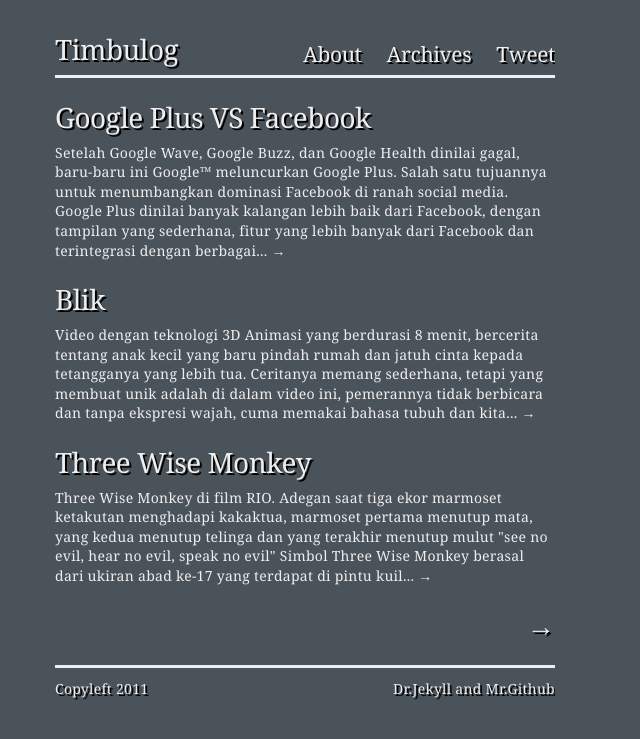
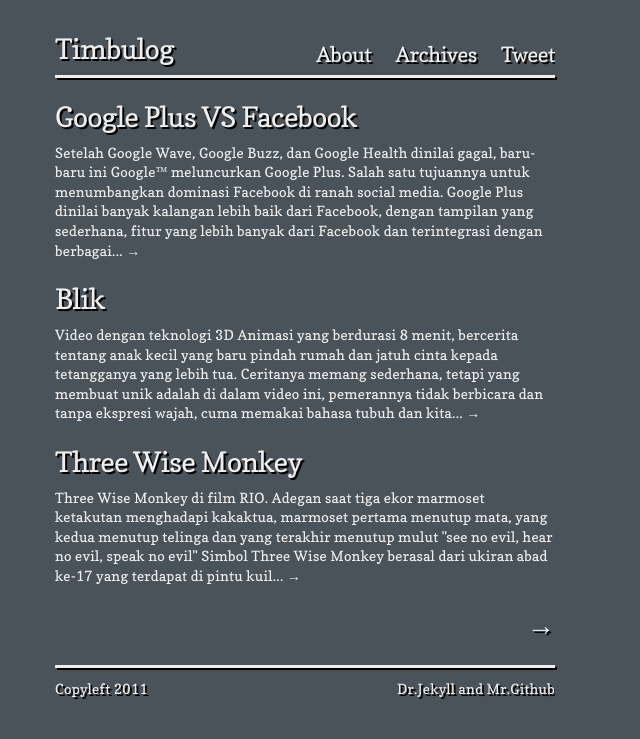
Before and after one commit to timbul/timbul.github.com, a Jekyll site: the page built from index.html, in a window 1280 px wide. Shown: the top 739 px of the page, without its empty margins (0-640 px from the left). Built offline with Jekyll 4.4.1, drawn with Linux system fonts in a browser that asks for light colours; Markdown is read by kramdown in place of the engine named in the settings; the list of posts is cut into pages by our own code.

Commit message:
edit css

```diff
--- a/css/style.css
+++ b/css/style.css
@@ -1,271 +1,62 @@
 @charset "utf-8";
-html, body, div, span, object, iframe, h1, h2, h3, h4, h5, h6, p, blockquote, pre, abbr, address, cite, code, del, dfn, em, img, ins, kbd, q, samp, small, strong, sub, sup, var, b, i, dl, dt, dd, ol, ul, li, fieldset, form, label, legend, table, caption, tbody, tfoot, thead, tr, th, td, article, aside, canvas, details, figcaption, figure, footer, header, hgroup, menu, nav, section, summary, time, mark, audio, video {
-margin : 0;
-padding : 0;
-border : 0;
-outline : 0;
-vertical-align : baseline;
-background : transparent;
-}
-body {
-line-height : 1.4;
-}
-article, aside, canvas, details, figcaption, figure, footer, header, hgroup, menu, nav, section, summary {
-display : block;
-}
-blockquote, q {
-quotes : none;
-}
-blockquote:before, blockquote:after, q:before, q:after {
-content : '';
-content : none;
-}
-a {
-margin : 0;
-padding : 0;
-font-size : 100%;
-vertical-align : baseline;
-background : transparent;
-}
-ins {
-background-color : #ff9;
-color : #000;
-text-decoration : none;
-}
-mark {
-background-color : #ff9;
-color : #000;
-font-style : italic;
-font-weight : bold;
-}
-del {
-text-decoration : line-through;
-}
-abbr[title], dfn[title] {
-border-bottom : 1px dotted #000;
-cursor : help;
-}
-table {
-border-collapse : collapse;
-border-spacing : 0;
-}
-hr {
-display : block;
-height : 1px;
-border : 0;
-border-top : 1px solid #cccccc;
-margin : 1em 0;
-padding : 0;
-}
-input, select {
-vertical-align : middle;
-}
-.grid_3 {
-width : 150px;
-}
-.grid_5 {
-width : 245px;
-}
-.grid_7 {
-width : 340px;
-}
-.grid_10 {
-width : 500px;
-}
-.column {
-margin : 0 5px;
-overflow : hidden;
-float : left;
-display : inline;
-}
-.row {
-width : 510px;
-margin : 0 0 0 50px;
-overflow : hidden;
-}
-.row .row {
-margin : 0 -5px;
-width : auto;
-display : inline-block;
-}
-body {
-background-color : #4a525a;
-color : #eee;
-font : 14px 'Copse', Georgia, "Times New Roman", Times, serif;
-position : relative;
-line-height : 1.4;
-letter-spacing : 0.02em;
-}
-@font-face {
-{
-font-family : "'Copse'";
-font-style : normal;
-font-weight : normal;
-src : local('Copse'), url('/css/copse.woff') format('woff');
-}
-}
-a:link, a:visited {
-color : #eee;
-text-decoration : none;
-}
-a:hover {
-text-decoration : none;
-color : #aaa;
-}
-a:focus {
-top : 1px;
-left : 1px;
-position : relative;
-outline : 0;
-}
-article p a:link, article p a:visited {
-color : #eee;
-border-bottom : 1px solid #eee;
-}
-article p a:hover {
-color : #aaa;
-border-bottom : 1px solid #aaa;
-}
-blockquote {
-font-family : Georgia, "Times New Roman", Times, serif;
-margin : 5px;
-padding : 10px;
-font-size : 1.52em;
-font-style : italic;
-line-height : 1.3em;
-quotes : none;
-}
-h1, h2, h3, h4, h5 {
-margin : 0 0 0.2em;
-letter-spacing : -0.02em;
-}
-h1, h2 {
-font-size : 2em;
-font-weight : normal;
-}
-h3 {
-font-size : 1.652em;
-}
-h4 {
-font-size : 1em;
-}
-h5 {
-font-size : 1.252em;
-}
-h6 {
-font-size : 1.52em;
-}
-nav ul {
-list-style : none;
-font-size : 1.5em;
-margin : 10px 0 0;
-text-align : right;
-letter-spacing : -0.02em;
-}
-nav ul li {
-display : inline;
-padding-left : 20px;
-padding-left : 20px;
-}
-ul {
-list-style : none;
-}
-ul, ol {
-margin : 0 0 1.5em 2em;
-padding : 0;
-}
-::selection {
-background : #595348;
-}
-p {
-margin : 0 0 1.52em;
-}
-p img.kiri {
-float : left;
-margin-right : 1.52em;
-}
-p img.kanan {
-float : right;
-margin-left : 1.52em;
-}
-strong {
-font-weight : 600;
-}
-em, dfn {
-font-style : italic;
-}
-dfn {
-font-weight : 600;
-}
-sup, sub {
-line-height : 0;
-}
-abbr, acronym {
-border-bottom : 1px dashed #ccc;
-}
-address {
-margin : 0 0 1.5em;
-font-style : italic;
-}
-del {
-color : #666;
-}
-pre, code, tt {
-font : 1em 'andale mono', 'lucida console', monospace;
-line-height : 1.5;
-display : block;
-}
-code {
-background-color : #eee;
-display : inline;
-padding : 0 2px 1px 2px;
-line-height : 1.1em;
-}
-pre {
-margin : 1.5em 0;
-white-space : pre;
-}
-.tengah {
-text-align : center;
-}
-.right {
-text-align : right;
-float : right;
-}
-.gambar {
-padding-bottom : 11px;
-background : url('/images/bgr.png') 23px bottom no-repeat;
-position : relative;
-width : 500px;
-}
-footer {
-font-size : 1em;
-margin : 20px auto;
-line-height : 3em;
-}
-header {
-margin : 30px auto 20px;
-}
-.garis {
-height : 3px;
-width : 500px;
-margin : 0 auto 0 55px;
-background-color : #eee;
-overflow : hidden;
-display : block;
-}
-.prev, .next, header, footer, h1, h2, h3, h4, h5 {
-text-shadow : #000000 2px 2px 0;
-}
-.prev, .next {
-font-size : 2em;
-font-weight : bold;
-}
-.post {
-margin-top : 20px;
-margin-bottom : 20px;
-}
-::selection {
-background : #606870;
-color : white;
-}
+html, body, div, span, object, iframe, h1, h2, h3, h4, h5, h6, p, blockquote, pre, abbr, address, cite, code, del, dfn, em, img, ins, kbd, q, samp, small, strong, sub, sup, var, b, i, dl, dt, dd, ol, ul, li, fieldset, form, label, legend, table, caption, tbody, tfoot, thead, tr, th, td, article, aside, canvas, details, figcaption, figure, footer, header, hgroup, menu, nav, section, summary, time, mark, audio, video{margin:0; padding:0; border:0; outline:0; vertical-align:baseline; background:transparent; }
+body{line-height:1.4; }
+article, aside, canvas, details, figcaption, figure, footer, header, hgroup, menu, nav, section, summary{display:block; }
+blockquote, q{quotes:none; }
+blockquote:before, blockquote:after, q:before, q:after{content:''; content:none; }
+a{margin:0; padding:0; font-size:100%; vertical-align:baseline; background:transparent; }
+ins{background-color:#ff9; color:#000; text-decoration:none; }
+mark{background-color:#ff9; color:#000; font-style:italic; font-weight:bold; }
+del{text-decoration:line-through; }
+abbr[title], dfn[title]{border-bottom:1px dotted #000; cursor:help; }
+table{border-collapse:collapse; border-spacing:0; }
+hr{display:block; height:1px; border:0; border-top:1px solid #cccccc; margin:1em 0; padding:0; }
+input, select{vertical-align:middle; }
+.grid_3 { width:150px; }
+.grid_5 { width:245px; }
+.grid_7 { width:340px; }
+.grid_10 { width:500px; }
+.column {margin: 0 5px;	overflow: hidden;float: left;display: inline;}
+.row {	width: 510px;margin: 0 0 0 50px;	overflow: hidden;}
+.row .row {margin: 0 -5px;	width: auto;display: inline-block;}
+body{background-color:#4A525A; color:#eee; font:14px 'Copse',Georgia,"Times New Roman",Times,serif; position:relative; line-height:1.4; letter-spacing:0.02em;}
+@font-face { font-family: 'Copse'; font-style: normal; font-weight: normal; src: local('Copse'), url('/css/copse.woff') format('woff');}
+a:link, a:visited{color:#eee; text-decoration:none;}
+a:hover{text-decoration:none; color:#aaa; }
+a:focus{top:1px; left:1px; position:relative; outline:0; }
+article p a:link, article p a:visited{color:#eee; border-bottom:1px solid #eee;}
+article p a:hover{color:#aaa;border-bottom:1px solid #aaa; }
+blockquote{font-family:Georgia,"Times New Roman",Times,serif; margin:5px; padding:10px; font-size:1.52em; font-style:italic; line-height:1.3em; quotes:none; }
+h1, h2, h3, h4, h5{margin:0 0 0.2em;letter-spacing: -0.02em;}
+h1, h2 { font-size:2em; font-weight:normal;}
+h3{font-size:1.652em; }
+h4{font-size:1em; }
+h5{font-size:1.252em; }
+h6{font-size:1.52em; }
+nav ul{list-style:none; font-size:1.5em; margin:10px 0 0; text-align:right; letter-spacing: -0.02em;}
+nav ul li{display:inline; padding-left:20px; padding-left:20px; }
+ul{list-style:none; }
+ul, ol{margin:0 0 1.5em 2em; padding:0; }
+p{margin:0 0 1.52em; }
+p img.kiri{float:left; margin-right:1.52em; }
+p img.kanan{float:right; margin-left:1.52em; }
+strong{font-weight:600; }
+em, dfn{font-style:italic; }
+dfn{font-weight:600; }
+sup, sub{line-height:0; }
+abbr, acronym{border-bottom:1px dashed #ccc; }
+address{margin:0 0 1.5em; font-style:italic; }
+del{color:#666; }
+pre, code, tt{font:1em 'andale mono','lucida console',monospace; line-height:1.5; display:block; }
+code{background-color:#eee; display:inline; padding:0 2px 1px 2px; line-height:1.1em; }
+pre{margin:1.5em 0; white-space:pre; }
+.tengah {text-align:center;}
+.right{text-align:right;float:right;}
+.gambar{padding-bottom:11px; background:url('/images/bgr.png') 23px bottom no-repeat; position:relative; width:500px;}
+footer{font-size:1em; margin:20px auto; line-height: 3em;}
+header{margin:30px auto 20px;}
+.garis {height: 3px; width: 500px; margin: 0 auto 0 55px; background-color: #eee; box-shadow: 2px 2px 0px #000000; overflow:hidden; display:block;}
+.prev, .next, header, footer, h1, h2, h3, h4, h5 {text-shadow:2px 2px 0 #000000}
+.prev, .next {font-size:2em; font-weight:bold;}
+.post{margin-top:20px; margin-bottom:20px;}
+::selection{background:#606870; color:white; }
```
